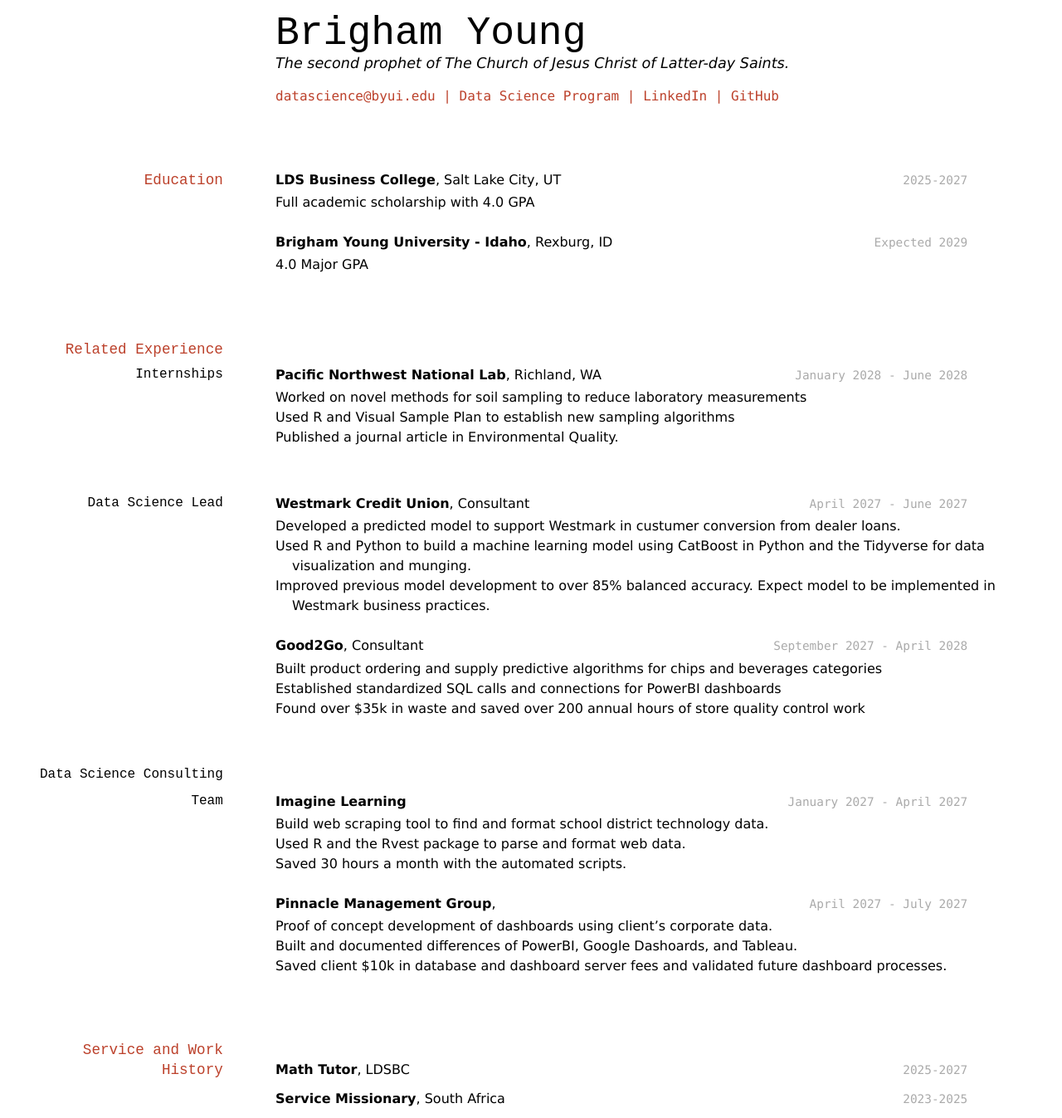
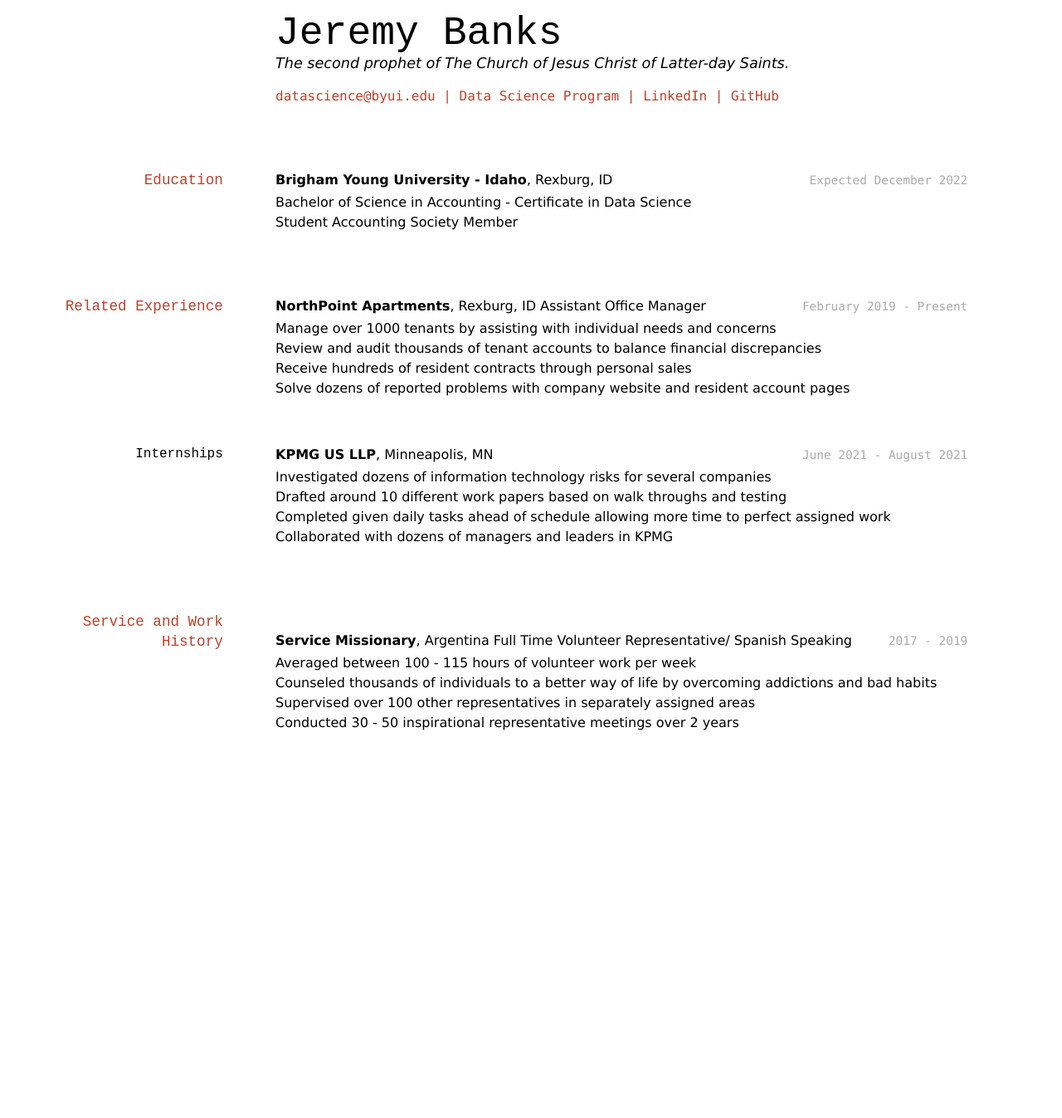
Before and after one commit to Banksj14/Banks_resume, a Jekyll site: the page built from docs/index.md, in a window 1280 px wide. Shown: the whole page at 83% size. Built offline with Jekyll 4.4.1, drawn with Linux system fonts in a browser that asks for light colours; after the commit the page ends 907 px from its top, so only the background shows below that.

Commit message:
Update index.md

```diff
--- a/docs/index.md
+++ b/docs/index.md
@@ -1,8 +1,8 @@
 ---
 layout: cv
-title: Brigham Young's Resume
+title: Jeremy Bank's Resume
 ---
-# Brigham Young
+# Jeremy Banks
 The second prophet of The Church of Jesus Christ of Latter-day Saints.
 
 <div id="webaddress">
@@ -16,69 +16,46 @@ The second prophet of The Church of Jesus Christ of Latter-day Saints.
 
 ## Education
 
-`2025-2027`
-__LDS Business College__, Salt Lake City, UT
-
-- Full academic scholarship with 4.0 GPA
-
-`Expected 2029`
+`Expected December 2022`
 __Brigham Young University - Idaho__, Rexburg, ID
 
-- 4.0 Major GPA
+- Bachelor of Science in Accounting - Certificate in Data Science
+- Student Accounting Society Member
 
 
 ## Related Experience
 
+`February 2019 - Present`
+__NorthPoint Apartments__, Rexburg, ID
+Assistant Office Manager
+
+- Manage over 1000 tenants by assisting with individual needs and concerns
+- Review and audit thousands of tenant accounts to balance financial discrepancies
+- Receive hundreds of resident contracts through personal sales
+- Solve dozens of reported problems with company website and resident account pages
+
+
 ### Internships
 
-`January 2028 - June 2028`
-__Pacific Northwest National Lab__, Richland, WA
+`June 2021 - August 2021`
+__KPMG US LLP__, Minneapolis, MN
 
-- Worked on novel methods for soil sampling to reduce laboratory measurements
-- Used R and Visual Sample Plan to establish new sampling algorithms
-- Published a journal article in Environmental Quality.
-
-### Data Science Lead
-
-`April 2027 - June 2027`
-__Westmark Credit Union__, Consultant
-
-- Developed a predicted model to support Westmark in custumer conversion from dealer loans.
-- Used R and Python to build a machine learning model using CatBoost in Python and the Tidyverse for data visualization and munging.
-- Improved previous model development to over 85% balanced accuracy. Expect model to be implemented in Westmark business practices.
-
-`September 2027 - April 2028`
-__Good2Go__, Consultant
-
-- Built product ordering and supply predictive algorithms for chips and beverages categories
-- Established standardized SQL calls and connections for PowerBI dashboards
-- Found over $35k in waste and saved over 200 annual hours of store quality control work
-
-### Data Science Consulting Team
-
-`January 2027 - April 2027`
-__Imagine Learning__
-
-- Build web scraping tool to find and format school district technology data.
-- Used R and the Rvest package to parse and format web data.
-- Saved 30 hours a month with the automated scripts.
-
-`April 2027 - July 2027`
-__Pinnacle Management Group__,
-
-- Proof of concept development of dashboards using client's corporate data.
-- Built and documented differences of PowerBI, Google Dashoards, and Tableau.
-- Saved client $10k in database and dashboard server fees and validated future dashboard processes.
+- Investigated dozens of information technology risks for several companies
+- Drafted around 10 different work papers based on walk throughs and testing
+- Completed given daily tasks ahead of schedule allowing more time to perfect assigned work
+- Collaborated with dozens of managers and leaders in KPMG
 
 
 ## Service and Work History
 
-`2025-2027`
-__Math Tutor__, LDSBC
+`2017 - 2019`
+__Service Missionary__, Argentina
+Full Time Volunteer Representative/ Spanish Speaking
 
-
-`2023-2025`
-__Service Missionary__, South Africa
+- Averaged between 100 - 115 hours of volunteer work per week
+- Counseled thousands of individuals to a better way of life by overcoming addictions and bad habits
+- Supervised over 100 other representatives in separately assigned areas
+- Conducted 30 - 50 inspirational representative meetings over 2 years
 
 
 
```
